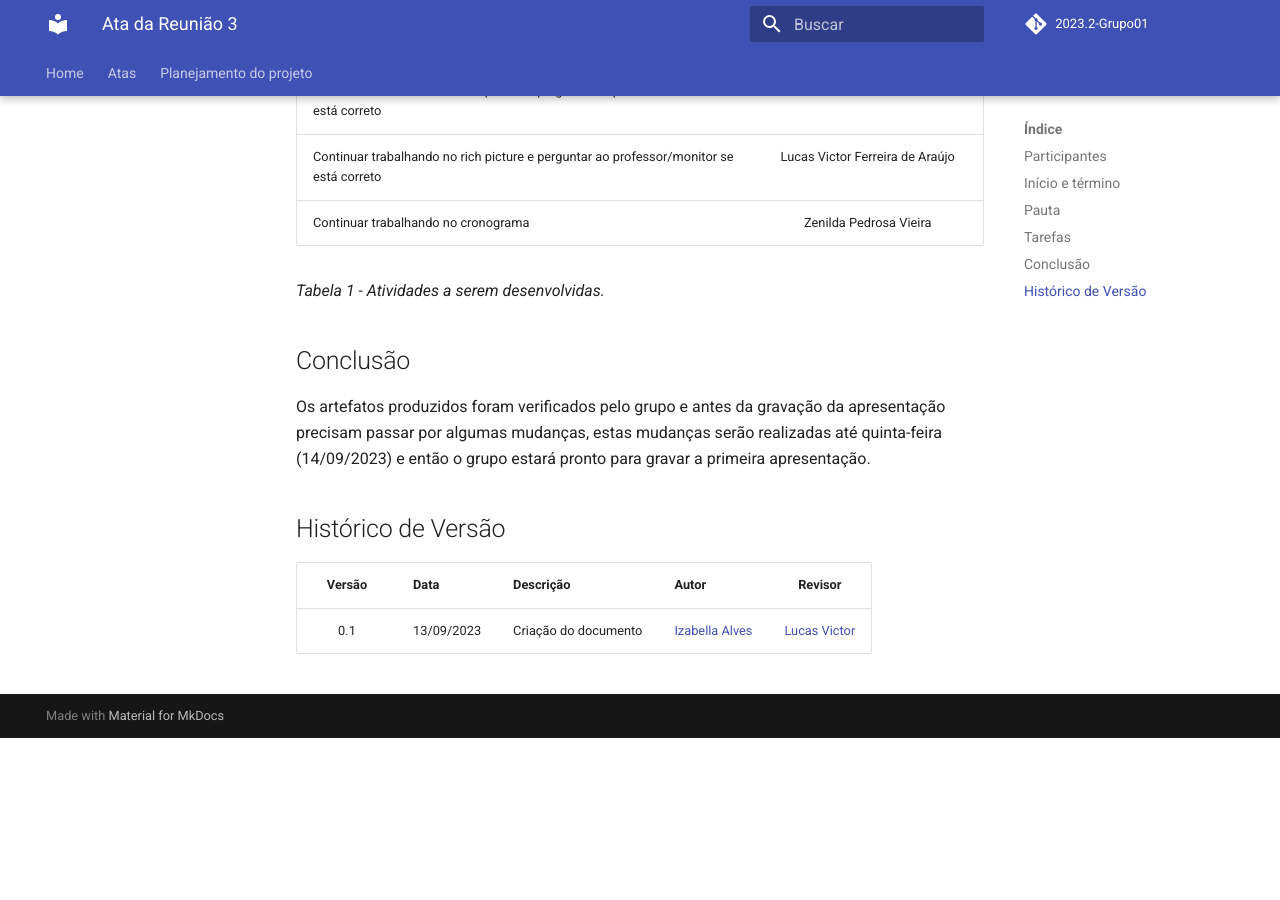
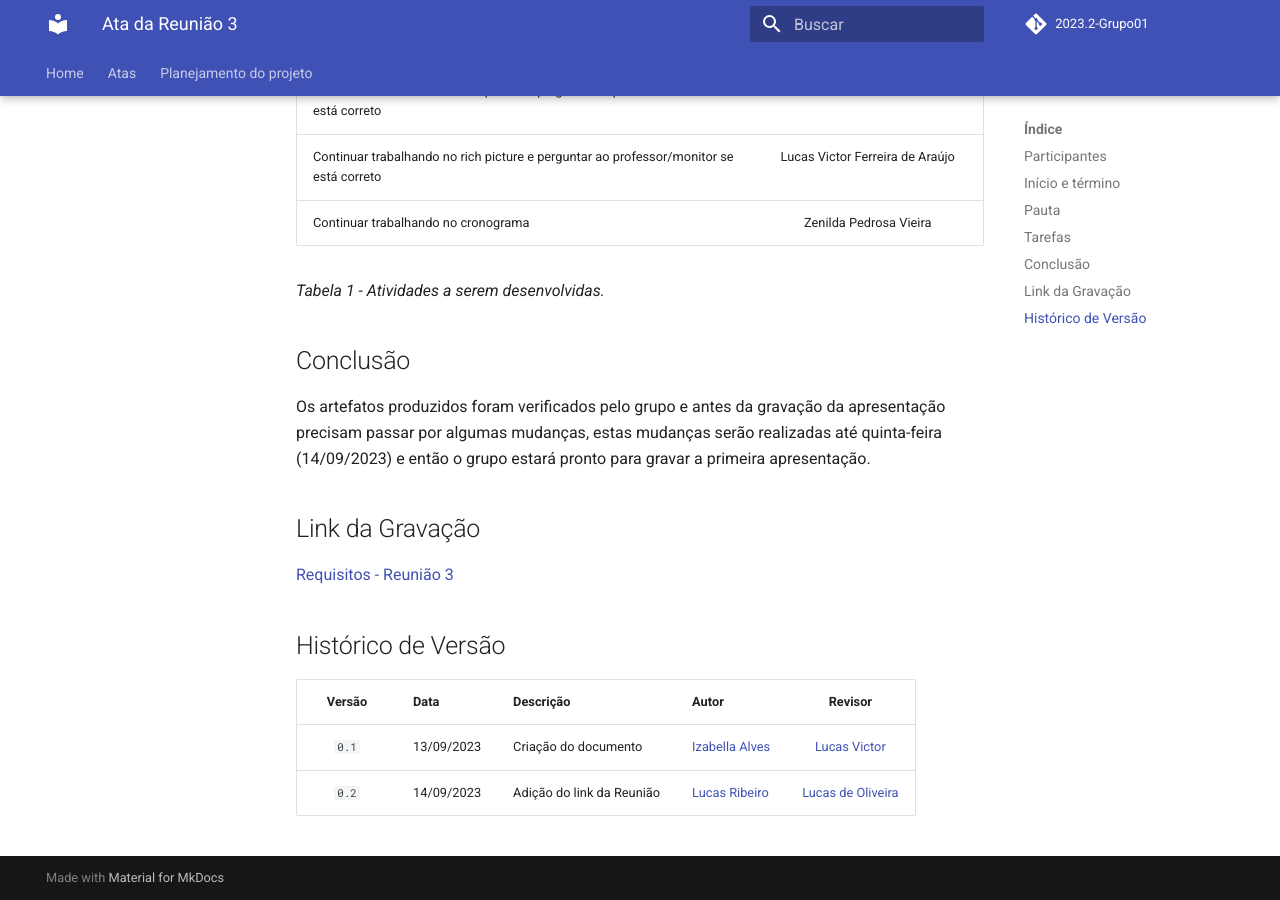
Before and after one commit to Requisitos-de-Software/2023.2-Economia-DF, an MkDocs documentation site: the page built from docs/atas/Reunião 3 - 13.09.2023.md, in a window 1280 px wide and 900 px high, scrolled down 1249 px. Built offline with MkDocs 1.6.1 and Material for MkDocs 9.7.7, drawn with Linux system fonts in a browser that asks for light colours; comment, search, counter and statistics services are not loaded; before the commit the page ends 1987 px from its top, so only the background shows below that.

Commit message:
Adição do link da Reunião

```diff
--- a/docs/atas/Reunião 3 - 13.09.2023.md
+++ b/docs/atas/Reunião 3 - 13.09.2023.md
@@ -42,8 +42,13 @@ Reunião realizada no Microsoft Teams.
 
 Os artefatos produzidos foram verificados pelo grupo e antes da gravação da apresentação precisam passar por algumas mudanças, estas mudanças serão realizadas até quinta-feira (14/09/2023) e então o grupo estará pronto para gravar a primeira apresentação.
 
+## Link da Gravação
+
+[Requisitos - Reunião 3](https://youtu.be/S9Gixpjzoy0)
+
 ## Histórico de Versão
 
 |Versão|Data|Descrição|Autor|Revisor|
 |:----:|----|---------|-----|:-------:|
-|0.1|13/09/2023|Criação do documento|[Izabella Alves](https://github.com/izabellaalves)|[Lucas Victor](https://github.com/Lucas13032003)|
+|`0.1`|13/09/2023|Criação do documento|[Izabella Alves](https://github.com/izabellaalves)|[Lucas Victor](https://github.com/Lucas13032003)|
+|`0.2`|14/09/2023|Adição do link da Reunião|[Lucas Ribeiro](https://github.com/lucassouzs)|[Lucas de Oliveira](https://github.com/LucasOliveiraDiasMarquesFerreira)|
```
